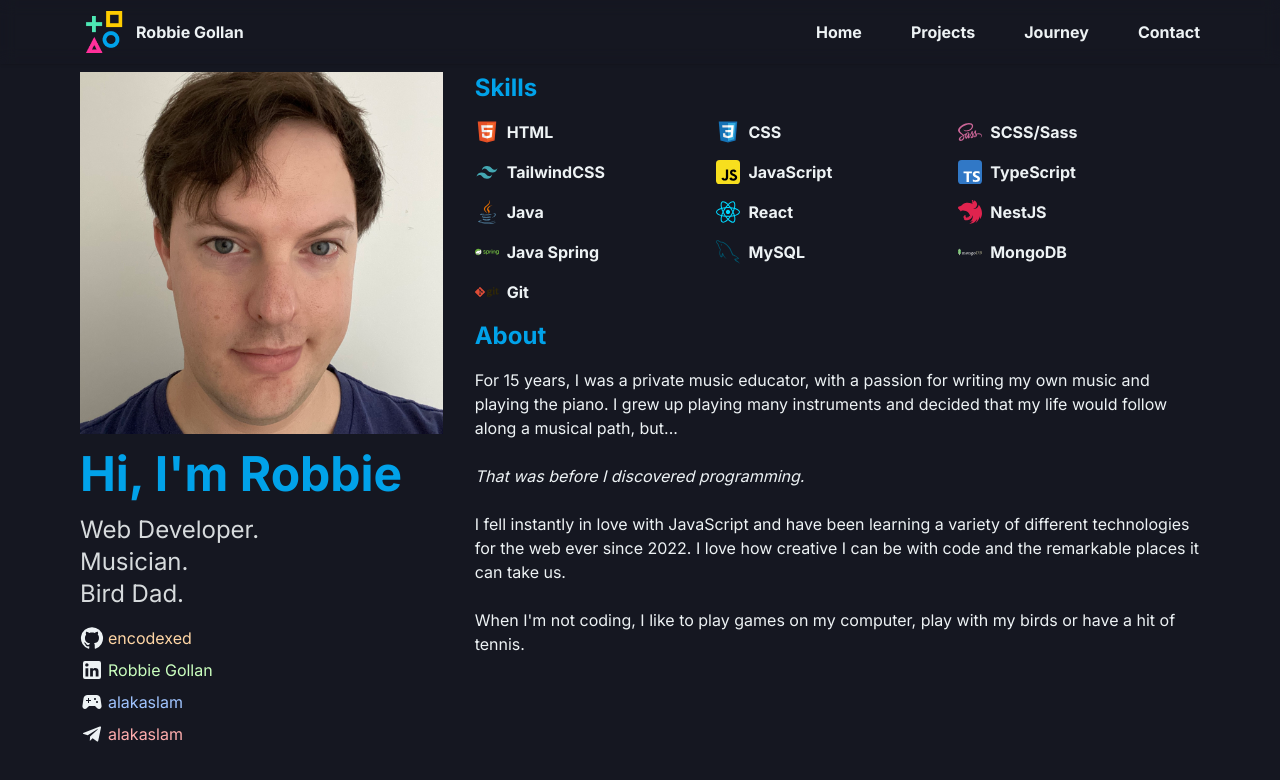
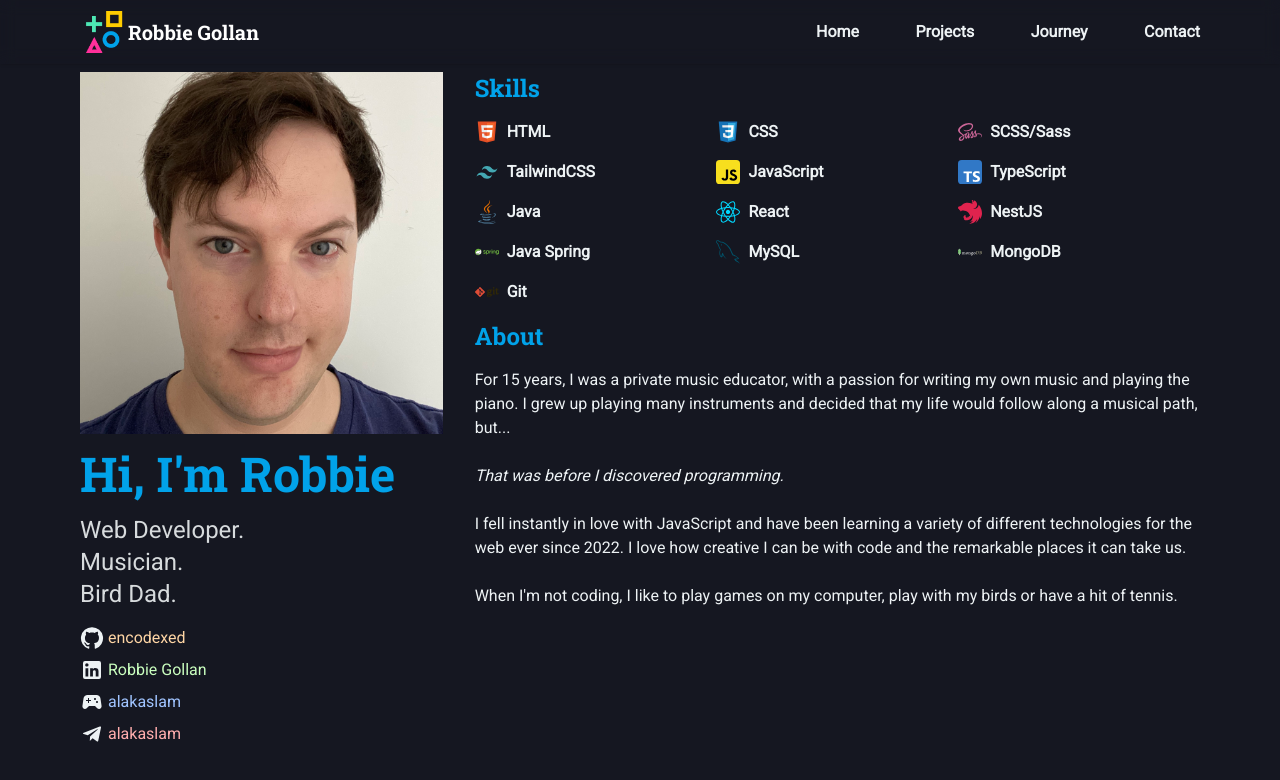
Before and after one commit to encodexed/alakaslam-portfolio, a Next.js app: page / in a window 1280 px wide. Shown: the top 780 px of the page. Built offline with nearby package versions, Linux system fonts and the light colour scheme.

Commit message:
adds different font

```diff
--- a/src/app/components/Heading/index.tsx
+++ b/src/app/components/Heading/index.tsx
@@ -1,5 +1,10 @@
 // TODO: Tailwind may not compile the 'classes' prop, investigate other ways to create consistent styles
+import { Roboto_Slab } from "next/font/google";
 type HeadingType = "h1" | "h2" | "h3" | "h4" | "h5" | "h6";
+
+const robotoSlab = Roboto_Slab({
+	subsets: ["latin"],
+});
 
 const Heading = ({
 	children,
@@ -13,37 +18,49 @@ const Heading = ({
 	switch (element) {
 		case "h1":
 			return (
-				<h1 className={`text-palette-blue text-5xl font-bold ${classes}`}>
+				<h1
+					className={`${robotoSlab.className} text-palette-blue text-5xl font-bold ${classes}`}
+				>
 					{children}
 				</h1>
 			);
 		case "h2":
 			return (
-				<h2 className={`text-palette-blue text-3xl font-bold ${classes}`}>
+				<h2
+					className={`${robotoSlab.className} text-palette-blue text-3xl font-bold ${classes}`}
+				>
 					{children}
 				</h2>
 			);
 		case "h3":
 			return (
-				<h3 className={`text-palette-blue text-2xl font-bold ${classes}`}>
+				<h3
+					className={`${robotoSlab.className} text-palette-blue text-2xl font-bold ${classes}`}
+				>
 					{children}
 				</h3>
 			);
 		case "h4":
 			return (
-				<h4 className={`text-palette-blue text-xl font-bold ${classes}`}>
+				<h4
+					className={`${robotoSlab.className} text-palette-blue text-xl font-bold ${classes}`}
+				>
 					{children}
 				</h4>
 			);
 		case "h5":
 			return (
-				<h5 className={`${classes} text-palette-blue text-lg font-bold`}>
+				<h5
+					className={`${robotoSlab.className} text-palette-blue text-lg font-bold ${classes}`}
+				>
 					{children}
 				</h5>
 			);
 		case "h6":
 			return (
-				<h6 className={`text-palette-blue text-lg font-semibold ${classes}`}>
+				<h6
+					className={`${robotoSlab.className} text-palette-blue text-lg font-semibold ${classes}`}
+				>
 					{children}
 				</h6>
 			);
--- a/src/app/components/Navbar/index.tsx
+++ b/src/app/components/Navbar/index.tsx
@@ -2,6 +2,7 @@ import Image from "next/image";
 import AlakaslamLogo from "../../../../public/images/icon.png";
 import Link from "next/link";
 import NavDropdown from "../NavDropdown";
+import Heading from "../Heading";
 
 const Navbar = () => {
 	const navLinksStyle = "font-bold cursor-pointer no-underline hover:underline";
@@ -16,7 +17,10 @@ const Navbar = () => {
 						width={48}
 						height={48}
 					/>
-					<p className='font-bold m-0 ml-2 hover:underline'>Robbie Gollan</p>
+					{/* <p className='font-bold m-0 ml-2 hover:underline'>Robbie Gollan</p> */}
+					<Heading element='h4' classes='text-white hover:underline'>
+						Robbie Gollan
+					</Heading>
 				</div>
 			</Link>
 			<div className='w-fit sm:w-1/2 justify-between items-center max-w-sm flex'>
--- a/src/app/layout.tsx
+++ b/src/app/layout.tsx
@@ -1,12 +1,16 @@
 import type { Metadata } from "next";
-import { Inter } from "next/font/google";
+import { Roboto } from "next/font/google";
 import "./globals.css";
 
-const inter = Inter({ subsets: ["latin"] });
+const roboto = Roboto({
+	weight: "400",
+	subsets: ["latin"],
+});
 
 export const metadata: Metadata = {
 	title: "Robbie Gollan | Developer",
-	description: "Something very descriptive will go here :)",
+	description:
+		"Junior Software Developer and programming enthusiast, I love building new ideas from the ground up.",
 };
 
 export default function RootLayout({
@@ -17,7 +21,7 @@ export default function RootLayout({
 	return (
 		<html lang='en'>
 			<body
-				className={`${inter.className} bg-palette-background text-palette-offwhite`}
+				className={`${roboto.className} bg-palette-background text-palette-offwhite`}
 			>
 				{children}
 			</body>
--- a/src/app/page.tsx
+++ b/src/app/page.tsx
@@ -31,7 +31,10 @@ const page = () => {
 						<div className='m-auto w-2/3 sm:w-full'>
 							<Image src={Me} alt='A picture of me' />
 						</div>
-						<Heading element='h1' classes='text-center sm:text-left'>
+						<Heading
+							element='h1'
+							classes='text-center sm:text-left md:text-4xl lg:text-5xl'
+						>
 							Hi, I&apos;m Robbie
 						</Heading>
 						<div className='text-2xl text-brand-sub w-3/4 m-auto sm:w-full'>
```
